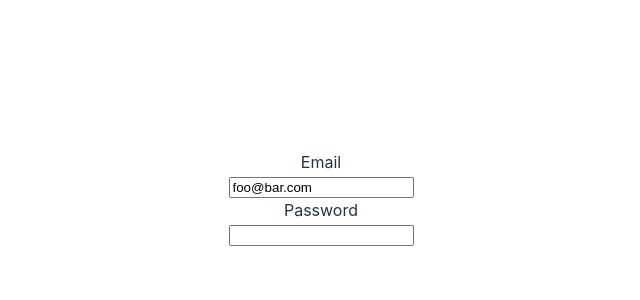
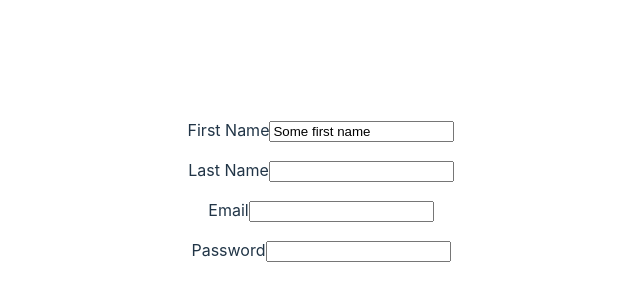
Before and after one commit to NSkye/example-react-form, a React (Vite) app: page / in a window 1280 px wide. Shown: the part 202-502 px from the top of the page, without its empty margins (319-959 px from the left). Built offline with nearby package versions, Linux system fonts and the light colour scheme.

Commit message:
Implement basic Fields component

```diff
--- a/src/App.tsx
+++ b/src/App.tsx
@@ -1,58 +1,37 @@
-import { Fragment } from 'react';
-
-import { Field, Form } from '@libs/observable-form';
+import { Fields } from '@/components/Fields';
 
 import './App.css';
 
 function App() {
   return (
     <div className="App">
-      <Form>
-        {() => (
-          <Fragment>
-            <div>
-              <Field name="email" initialValue="foo@bar.com">
-                {({ inputProps, meta }) => (
-                  <div>
-                    <label>
-                      <div>Email</div>
-                      <input
-                        id="email"
-                        type="text"
-                        name={inputProps.name}
-                        onBlur={inputProps.onBlur}
-                        onChange={inputProps.onChange}
-                        value={inputProps.value}
-                      />
-                    </label>
-                    {meta.touched && meta.error && <div>{meta.error}</div>}
-                  </div>
-                )}
-              </Field>
-            </div>
-            <div>
-              <Field name="password">
-                {({ inputProps, meta }) => (
-                  <div>
-                    <label>
-                      <div>Password</div>
-                      <input
-                        id="password"
-                        type="text"
-                        name={inputProps.name}
-                        onBlur={inputProps.onBlur}
-                        onChange={inputProps.onChange}
-                        value={inputProps.value}
-                      />
-                    </label>
-                    {meta.touched && meta.error && <div>{meta.error}</div>}
-                  </div>
-                )}
-              </Field>
-            </div>
-          </Fragment>
-        )}
-      </Form>
+      <Fields
+        fields={[
+          {
+            id: 'first_name',
+            type: 'inputText',
+            label: 'First Name',
+            defaultValue: 'Some first name',
+          },
+          {
+            id: 'last_name',
+            type: 'inputText',
+            label: 'Last Name',
+          },
+          {
+            id: 'email',
+            type: 'inputEmail',
+            label: 'Email',
+            required: true,
+          },
+          {
+            id: 'password',
+            type: 'inputPassword',
+            label: 'Password',
+            required: true,
+          },
+        ]}
+      />
     </div>
   );
 }
--- /dev/null
+++ b/src/components/Fields/Fields.tsx
@@ -0,0 +1,50 @@
+import { useId } from 'react';
+
+import { Field, Form } from '@libs/observable-form';
+
+import { FieldConfig, FieldsComponent } from './Fields.types';
+import { validate } from './helpers';
+
+const getInputType = (typeInConfig: FieldConfig<never>['type']) =>
+  ({
+    inputText: 'text',
+    inputEmail: 'email',
+    inputPassword: 'password',
+  }[typeInConfig]);
+
+export const Fields: FieldsComponent = ({ fields }) => {
+  const id = useId();
+  const makeId = (fieldId: string) => `${id}-${fieldId}`;
+  const hintId = (fieldId: string) => `${makeId(fieldId)}-hint`;
+
+  const renderedFields = fields.map(field => {
+    const inputId = makeId(field.id);
+    const hintInputId = hintId(field.id);
+
+    return (
+      <Field
+        key={field.id}
+        name={field.id}
+        initialValue={field.defaultValue}
+        validate={validate(field)}
+      >
+        {({ inputProps, meta }) => (
+          <div>
+            <label htmlFor={inputId}>{field.label}</label>
+            <input
+              type={getInputType(field.type)}
+              aria-describedby={hintInputId}
+              id={inputId}
+              {...inputProps}
+            />
+            <p role="alert" aria-live="assertive" aria-relevant="text" id={hintInputId}>
+              {meta.touched && !!meta.error && meta.error}
+            </p>
+          </div>
+        )}
+      </Field>
+    );
+  });
+
+  return <Form>{() => <div>{renderedFields}</div>}</Form>;
+};
--- /dev/null
+++ b/src/components/Fields/Fields.types.ts
@@ -0,0 +1,14 @@
+export type FieldConfig<T extends string> = {
+  id: T;
+  type: 'inputText' | 'inputEmail' | 'inputPassword';
+  label: string;
+  defaultValue?: string;
+  required?: boolean;
+};
+
+export type FieldsConfig<T extends string> = FieldConfig<T>[];
+
+export type FieldsComponent = <T extends string>(props: {
+  fields: FieldsConfig<T>;
+  onChange?: (values: Record<T, string>) => void;
+}) => React.ReactElement;
--- /dev/null
+++ b/src/components/Fields/helpers/index.ts
@@ -0,0 +1 @@
+export * from './validate';
--- /dev/null
+++ b/src/components/Fields/helpers/validate.ts
@@ -0,0 +1,37 @@
+import { FieldConfig } from '../Fields.types';
+
+const validateCompose =
+  (...validators: Array<(value: string) => string | undefined>) =>
+  (value: string) => {
+    for (const validator of validators) {
+      const error = validator(value);
+      if (error) {
+        return error;
+      }
+    }
+
+    return undefined;
+  };
+
+const validateEmail = (value: string) => {
+  const emailRegex = /^[A-Z0-9._%+-]+@[A-Z0-9.-]+\.[A-Z]{2,}$/i;
+  return emailRegex.test(value) ? undefined : 'Invalid email address';
+};
+
+const validateRequired = (value: string) => {
+  return value ? undefined : 'Required';
+};
+
+export const validate = (field: Pick<FieldConfig<string>, 'type' | 'required'>) => {
+  const validators = [];
+
+  if (field.required) {
+    validators.push(validateRequired);
+  }
+
+  if (field.type === 'inputEmail') {
+    validators.push(validateEmail);
+  }
+
+  return validateCompose(...validators);
+};
--- /dev/null
+++ b/src/components/Fields/index.ts
@@ -0,0 +1,2 @@
+export * from './Fields';
+export * from './Fields.types';
```
